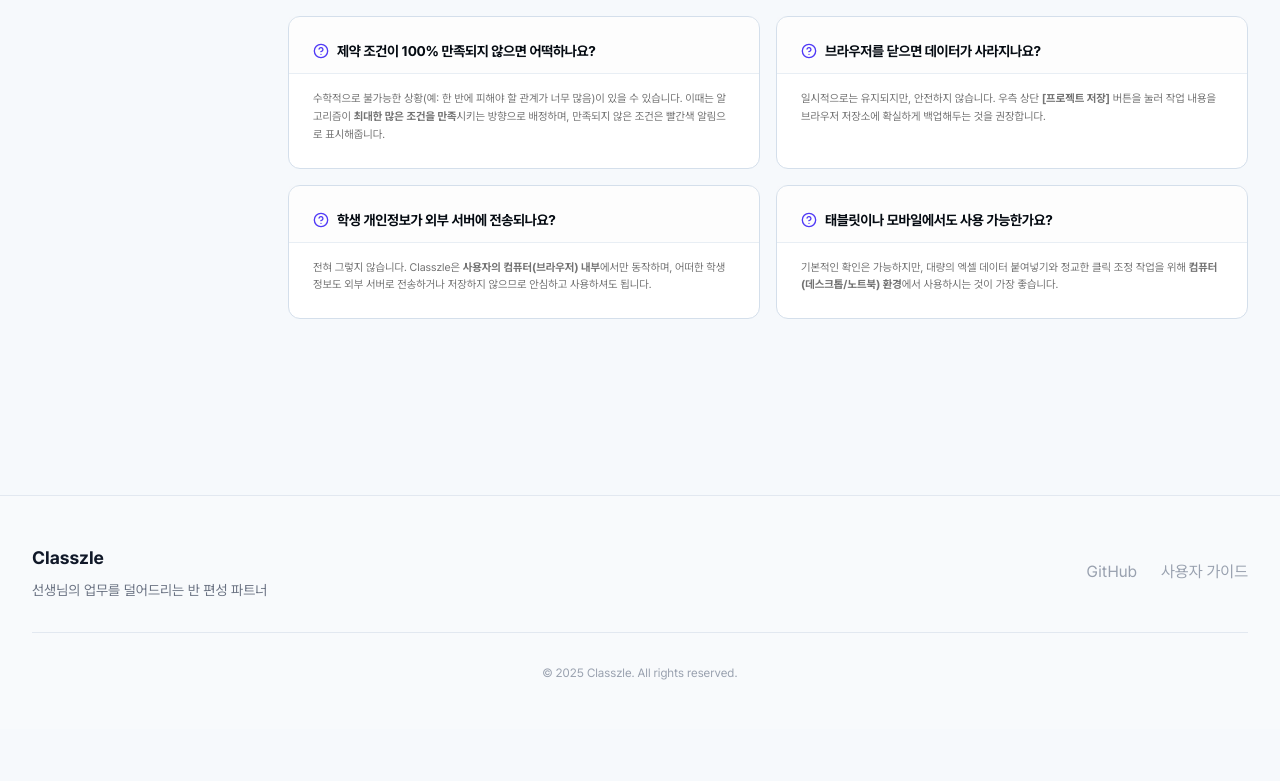
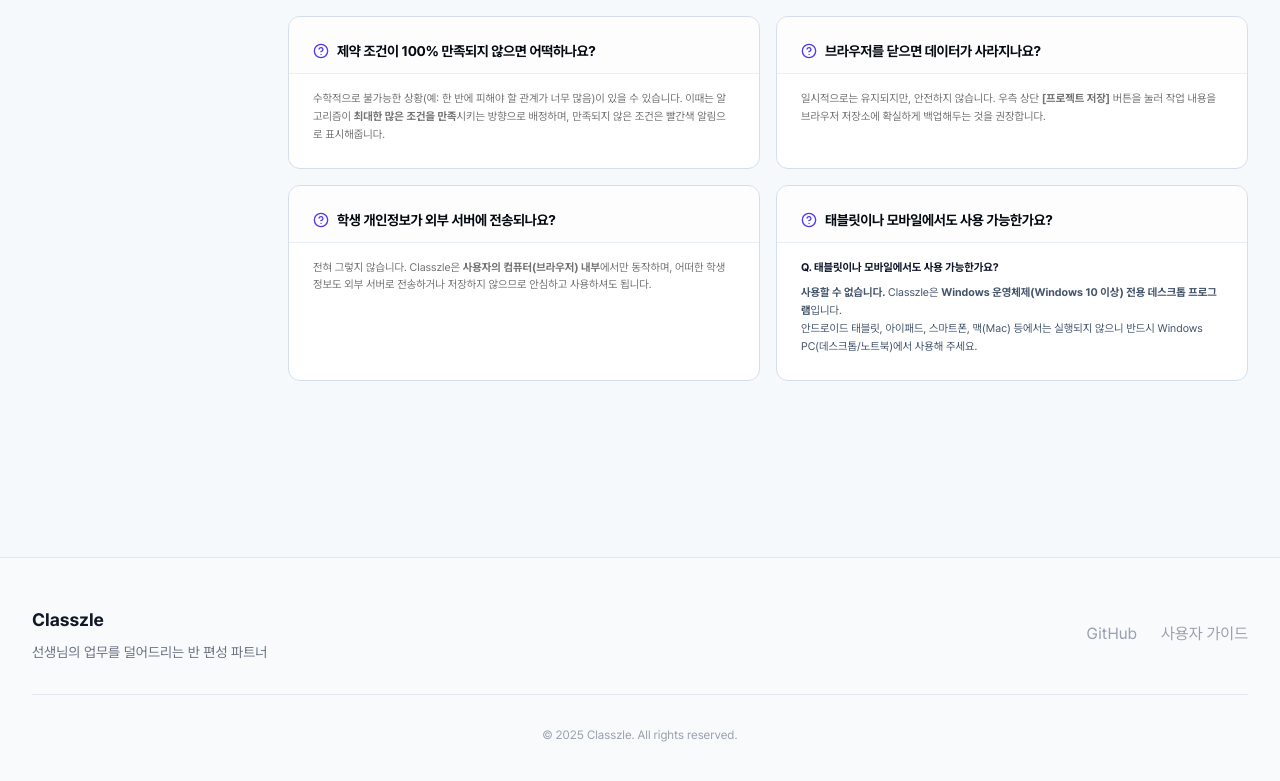
Before and after one commit to pobydev/classzle-guide, a Next.js app: page /guide in a window 1280 px wide. Shown: the part 4449-5230 px from the top of the page. Before the commit the page ends 5178 px from the top, so only its background shows below. Built offline with nearby package versions, Linux system fonts and the light colour scheme.

Commit message:
docs: Explicitly state Windows-only support in FAQ

```diff
--- a/src/app/guide/page.tsx
+++ b/src/app/guide/page.tsx
@@ -652,7 +652,11 @@
                                         </CardTitle>
                                     </CardHeader>
                                     <CardContent className="text-[11px] text-muted-foreground leading-relaxed pt-4">
-                                        기본적인 확인은 가능하지만, 대량의 엑셀 데이터 붙여넣기와 정교한 클릭 조정 작업을 위해 <strong>컴퓨터(데스크톱/노트북) 환경</strong>에서 사용하시는 것이 가장 좋습니다.
+                                        <h3 className="font-bold text-slate-900 mb-2">Q. 태블릿이나 모바일에서도 사용 가능한가요?</h3>
+                                        <p className="text-slate-600">
+                                            <strong>사용할 수 없습니다.</strong> Classzle은 <strong>Windows 운영체제(Windows 10 이상) 전용 데스크톱 프로그램</strong>입니다.<br />
+                                            안드로이드 태블릿, 아이패드, 스마트폰, 맥(Mac) 등에서는 실행되지 않으니 반드시 Windows PC(데스크톱/노트북)에서 사용해 주세요.
+                                        </p>
                                     </CardContent>
                                 </Card>
                             </div>
```
